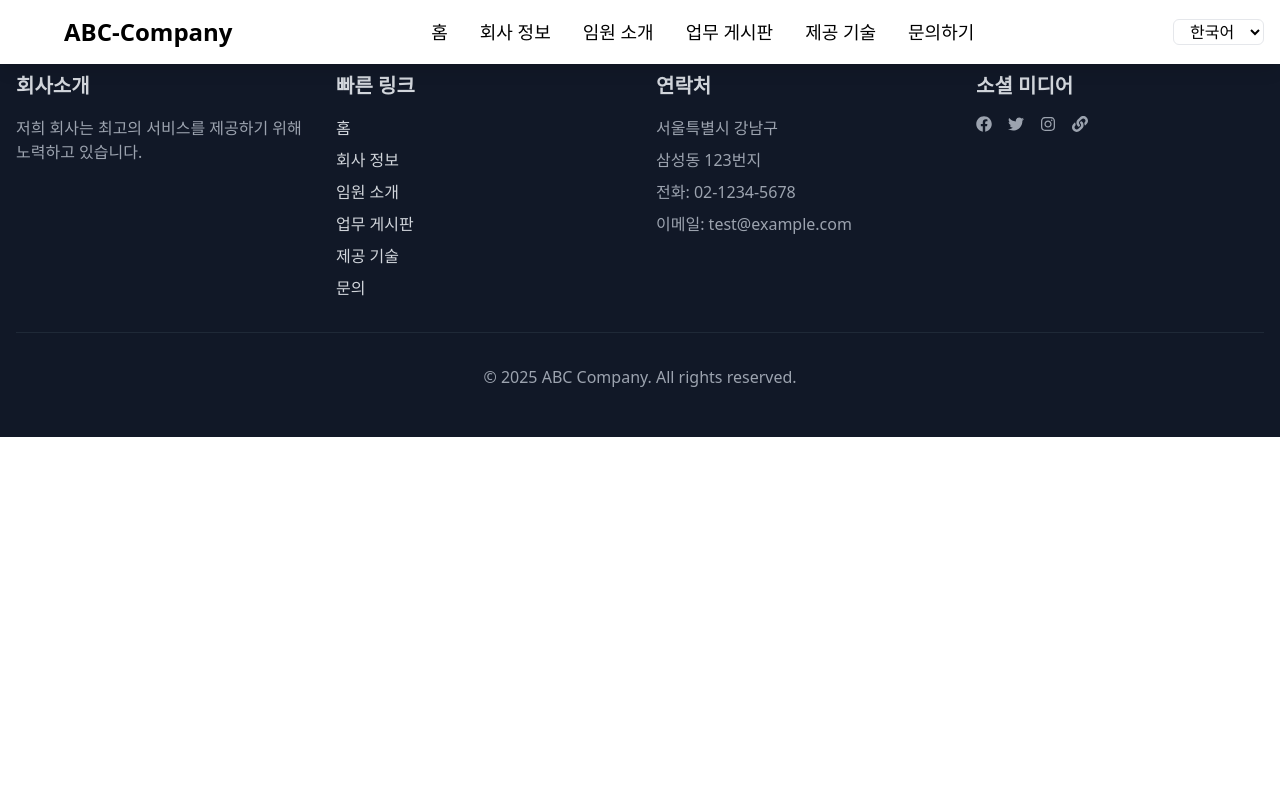
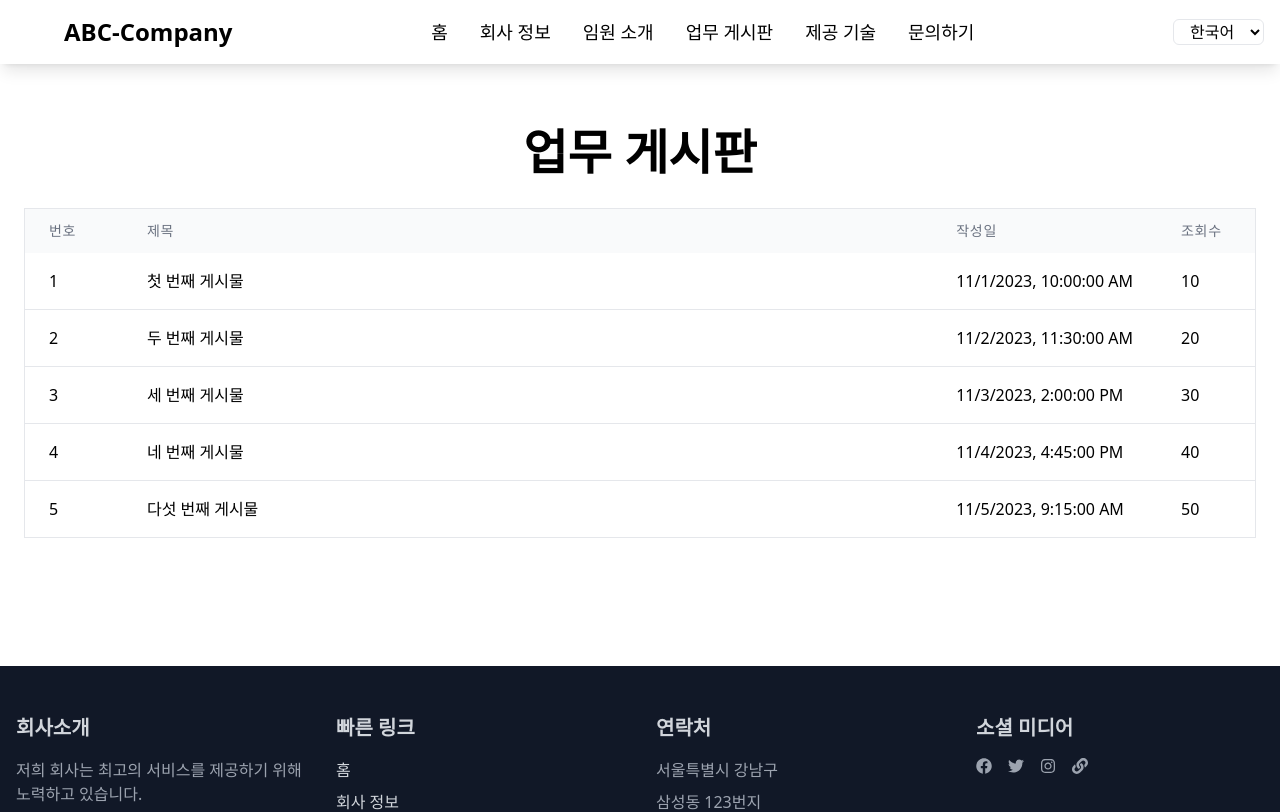
Before and after one commit to kimtaekjin/company_website, a React (Vite) app in the folder pronted/: page /board in a window 1280 px wide. Shown: the top 812 px of the page. Built offline with nearby package versions, Linux system fonts and the light colour scheme.

Commit message:
3-3 업무게시판 페이지

```diff
--- a/pronted/src/Page/Board/Board.jsx
+++ b/pronted/src/Page/Board/Board.jsx
@@ -1,7 +1,91 @@
-import React from "react";
+import React, { useState } from "react";
 
 const Board = () => {
-  return <div>Board</div>;
+  const [currentPage, setCurrentPage] = useState(1);
+  const [itemsPerPage, setItemsPerPage] = useState(10);
+
+  const dummyPosts = [
+    {
+      _id: 1,
+      number: 1,
+      title: "첫 번째 게시물",
+      createdAt: "2023-11-01T10:00:00",
+      views: 10,
+    },
+    {
+      _id: 2,
+      number: 2,
+      title: "두 번째 게시물",
+      createdAt: "2023-11-02T11:30:00",
+      views: 20,
+    },
+    {
+      _id: 3,
+      number: 3,
+      title: "세 번째 게시물",
+      createdAt: "2023-11-03T14:00:00",
+      views: 30,
+    },
+    {
+      _id: 4,
+      number: 4,
+      title: "네 번째 게시물",
+      createdAt: "2023-11-04T16:45:00",
+      views: 40,
+    },
+    {
+      _id: 5,
+      number: 5,
+      title: "다섯 번째 게시물",
+      createdAt: "2023-11-05T09:15:00",
+      views: 50,
+    },
+  ];
+
+  const indexOfLastPost = currentPage * itemsPerPage;
+  const indexOfFirstPost = indexOfLastPost - itemsPerPage;
+  const currentPosts = dummyPosts.slice(indexOfFirstPost, indexOfLastPost);
+
+  return (
+    <div className="p-4 md:p-6 max-w-7xl mx-auto py-32 md:py-32">
+      <h1 className="text-4xl md:text-5xl font-bold mb-6 md:mb-8 text-center">
+        업무 게시판
+      </h1>
+
+      <div className="overflow-x-auto">
+        <table className="min-w-full bg-white border rounded-lg">
+          <thead className="bg-gray-50">
+            <tr>
+              <th className="px-6 py-3 text-left text-sm font-medium text-gray-500 uppercase tracking-wider w-[8%]">
+                번호
+              </th>
+              <th className="px-6 py-3 text-left text-sm font-medium text-gray-500 uppercase tracking-wider w-auto">
+                제목
+              </th>
+              <th className="px-6 py-3 text-left text-sm font-medium text-gray-500 uppercase tracking-wider w-[15%]">
+                작성일
+              </th>
+              <th className="px-6 py-3 text-left text-sm font-medium text-gray-500 uppercase tracking-wider w-[8%]">
+                조회수
+              </th>
+            </tr>
+          </thead>
+          <tbody className="divide-y divide-gray-200">
+            {currentPosts.map((post) => (
+              <tr key={post._id} className="hover:bg-gray-50 cursor-pointer">
+                <td className="px-6 py-4 whitespace-nowrap">{post.number}</td>
+                <td className="px-6 py-4 whitespace-nowrap">{post.title}</td>
+                <td className="px-6 py-4 whitespace-nowrap">
+                  {new Date(post.createdAt).toLocaleString()}
+                </td>
+                <td className="px-6 py-4 whitespace-nowrap">{post.views}</td>
+              </tr>
+            ))}
+          </tbody>
+        </table>
+      </div>
+    </div>
+  );
 };
 
 export default Board;
```
